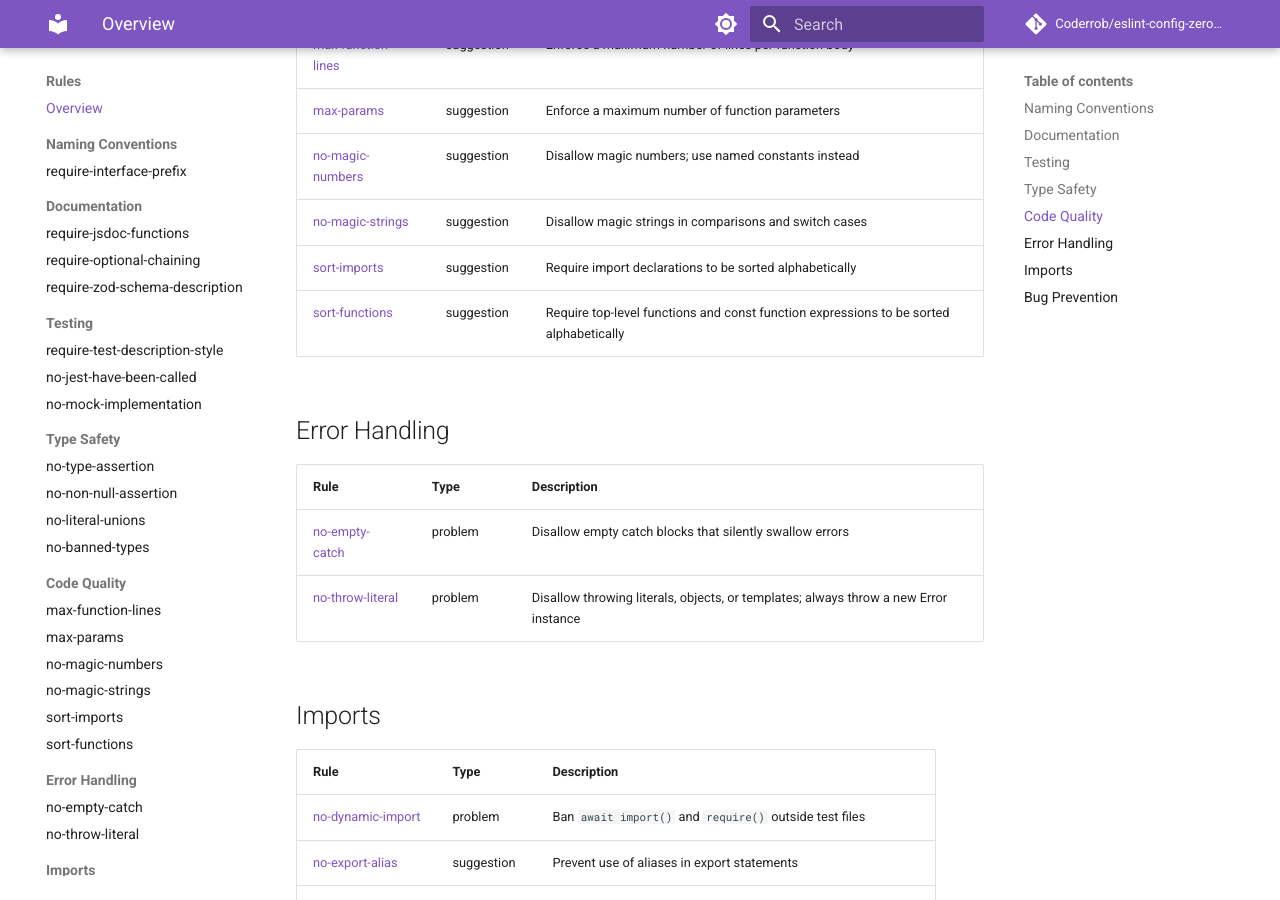
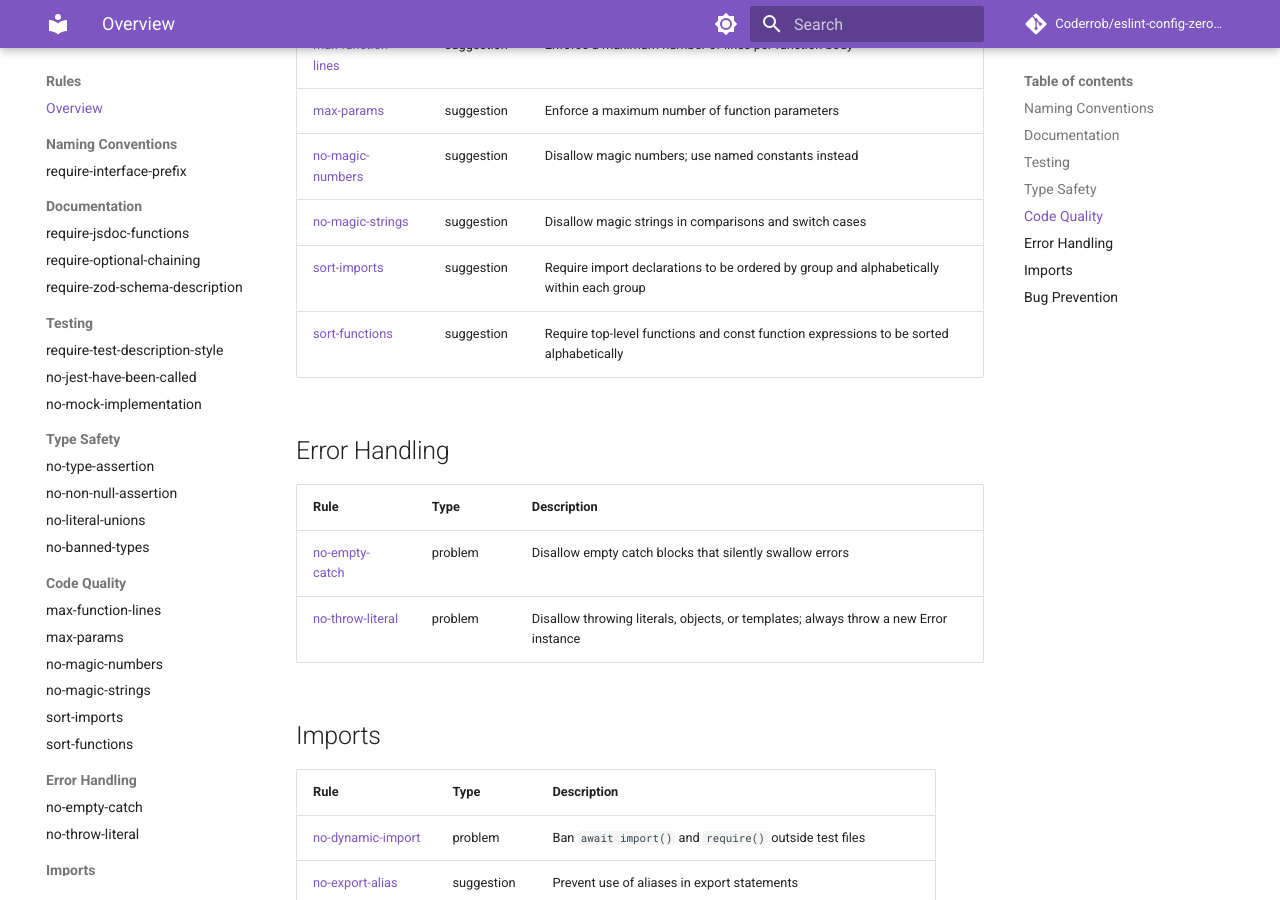
Before and after one commit to Coderrob/eslint-config-zero-tolerance, an MkDocs documentation site: the page built from docs/rules/index.md, in a window 1280 px wide and 900 px high, scrolled down 1567 px. Built offline with MkDocs 1.6.1 and Material for MkDocs 9.7.7, drawn with Linux system fonts in a browser that asks for light colours; comment, search, counter and statistics services are not loaded.

Commit message:
Update docs/rules/index.md
Co-authored-by: Copilot <175728472+Copilot@users.noreply.github.com>

```diff
--- a/docs/rules/index.md
+++ b/docs/rules/index.md
@@ -41,7 +41,7 @@
 | [max-params](max-params.md)                 | suggestion | Enforce a maximum number of function parameters                                        |
 | [no-magic-numbers](no-magic-numbers.md)     | suggestion | Disallow magic numbers; use named constants instead                                    |
 | [no-magic-strings](no-magic-strings.md)     | suggestion | Disallow magic strings in comparisons and switch cases                                 |
-| [sort-imports](sort-imports.md)             | suggestion | Require import declarations to be sorted alphabetically                                |
+| [sort-imports](sort-imports.md)             | suggestion | Require import declarations to be ordered by group and alphabetically within each group |
 | [sort-functions](sort-functions.md)         | suggestion | Require top-level functions and const function expressions to be sorted alphabetically |
 
 ## Error Handling
```
